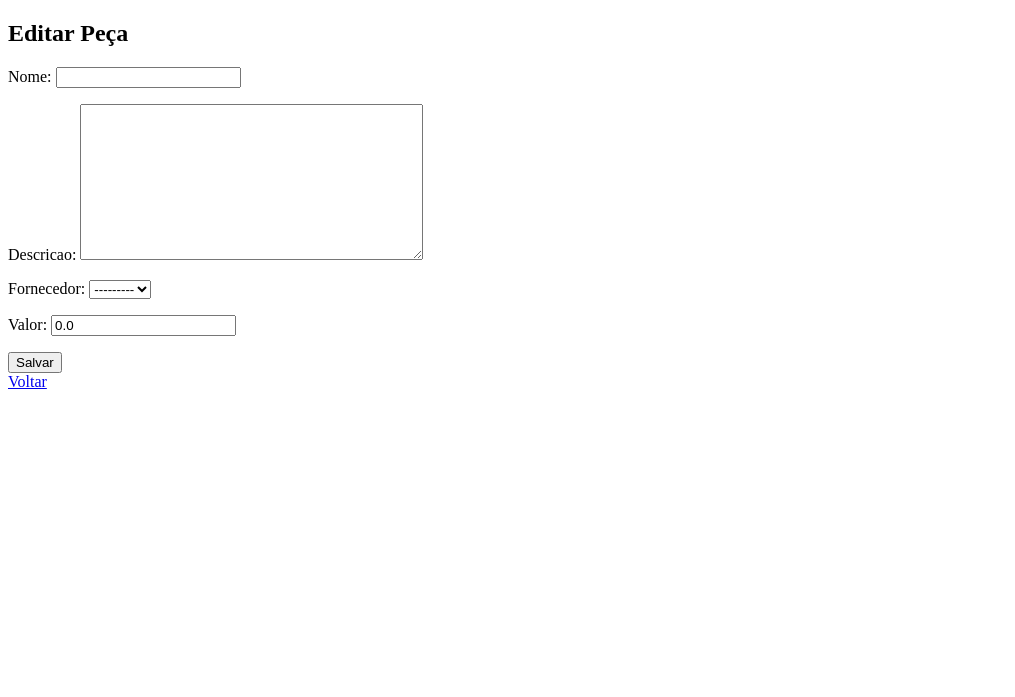
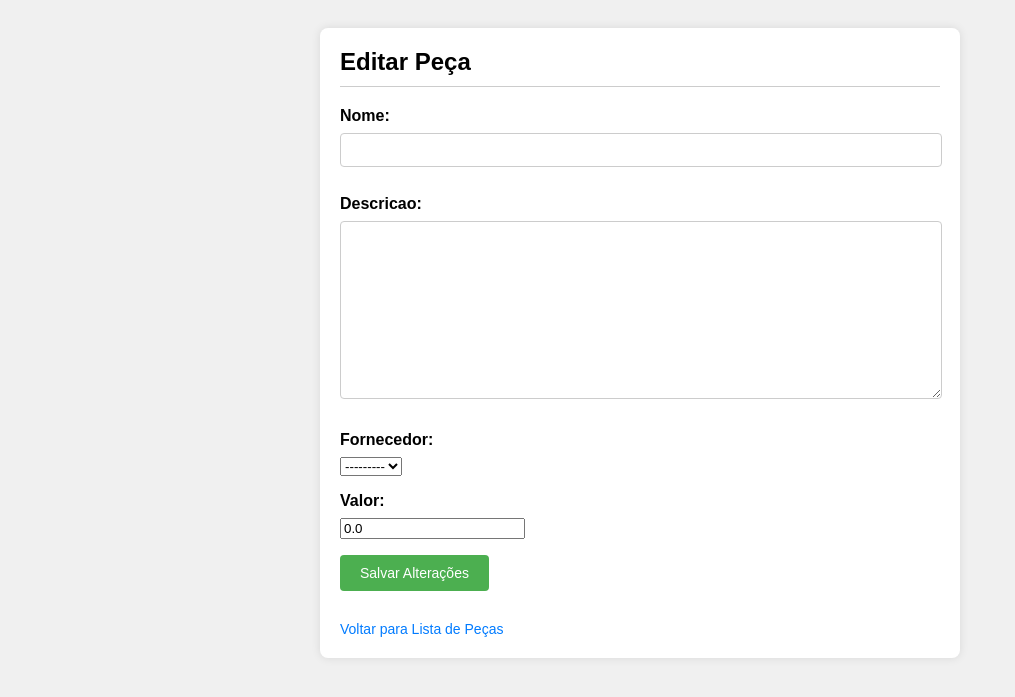
Before and after one commit to lecunha23/EditoraLivro, a Django app: template pecas/templates/pecas/editar_peca.html in a window 1280 px wide. Shown: the top 697 px of the page, without its empty margins (0-1015 px from the left). Run offline with Django 5.2, Linux system fonts and the light colour scheme; the template is opened without the code that fills it: values that come from a table or form of the project are taken from there, others are empty.

Commit message:
feat: formatado pagina editar peças

```diff
--- a/pecas/templates/pecas/editar_peca.html
+++ b/pecas/templates/pecas/editar_peca.html
@@ -1,15 +1,77 @@
 <!DOCTYPE html>
-<html>
+<html lang="pt-BR">
 <head>
+    <meta charset="UTF-8">
+    <meta name="viewport" content="width=device-width, initial-scale=1.0">
     <title>Editar Peça</title>
+    <style>
+        body {
+            font-family: Arial, sans-serif;
+            background-color: #f0f0f0;
+            padding: 20px;
+        }
+        .container {
+            max-width: 600px;
+            margin: 0 auto;
+            background-color: #fff;
+            padding: 20px;
+            border-radius: 8px;
+            box-shadow: 0 0 10px rgba(0,0,0,0.1);
+        }
+        h2 {
+            margin-top: 0;
+            padding-bottom: 10px;
+            border-bottom: 1px solid #ccc;
+        }
+        form {
+            margin-bottom: 20px;
+        }
+        form label {
+            display: block;
+            margin-bottom: 8px;
+            font-weight: bold;
+        }
+        form input[type="text"], form textarea {
+            width: calc(100% - 16px);
+            padding: 8px;
+            margin-bottom: 12px;
+            border: 1px solid #ccc;
+            border-radius: 4px;
+            font-size: 14px;
+        }
+        button[type="submit"] {
+            background-color: #4CAF50;
+            color: white;
+            padding: 10px 20px;
+            border: none;
+            border-radius: 4px;
+            cursor: pointer;
+            font-size: 14px;
+        }
+        button[type="submit"]:hover {
+            background-color: #45a049;
+        }
+        a {
+            display: inline-block;
+            margin-top: 10px;
+            color: #007bff;
+            text-decoration: none;
+            font-size: 14px;
+        }
+        a:hover {
+            text-decoration: underline;
+        }
+    </style>
 </head>
 <body>
-    <h2>Editar Peça</h2>
-    <form method="post">
-        {% csrf_token %}
-        {{ form.as_p }}
-        <button type="submit">Salvar</button>
-    </form>
-    <a href="{% url 'listar_pecas' %}">Voltar</a>
+    <div class="container">
+        <h2>Editar Peça</h2>
+        <form method="post">
+            {% csrf_token %}
+            {{ form.as_p }}
+            <button type="submit">Salvar Alterações</button>
+        </form>
+        <a href="{% url 'listar_pecas' %}">Voltar para Lista de Peças</a>
+    </div>
 </body>
 </html>
```
